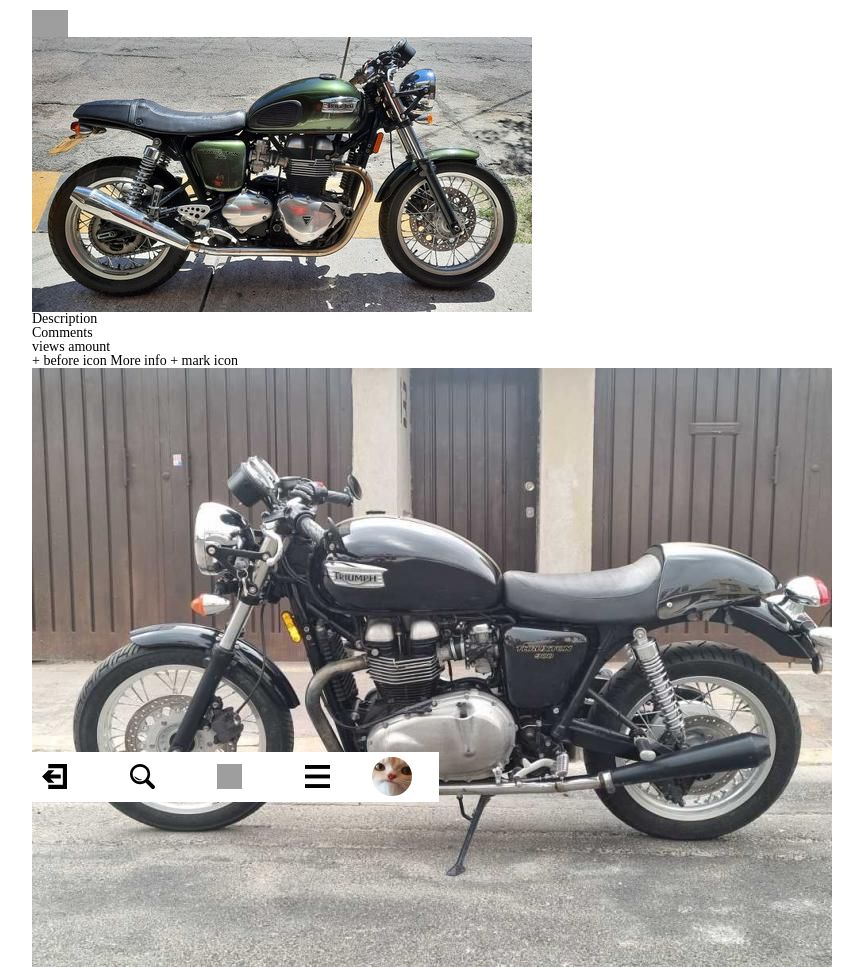
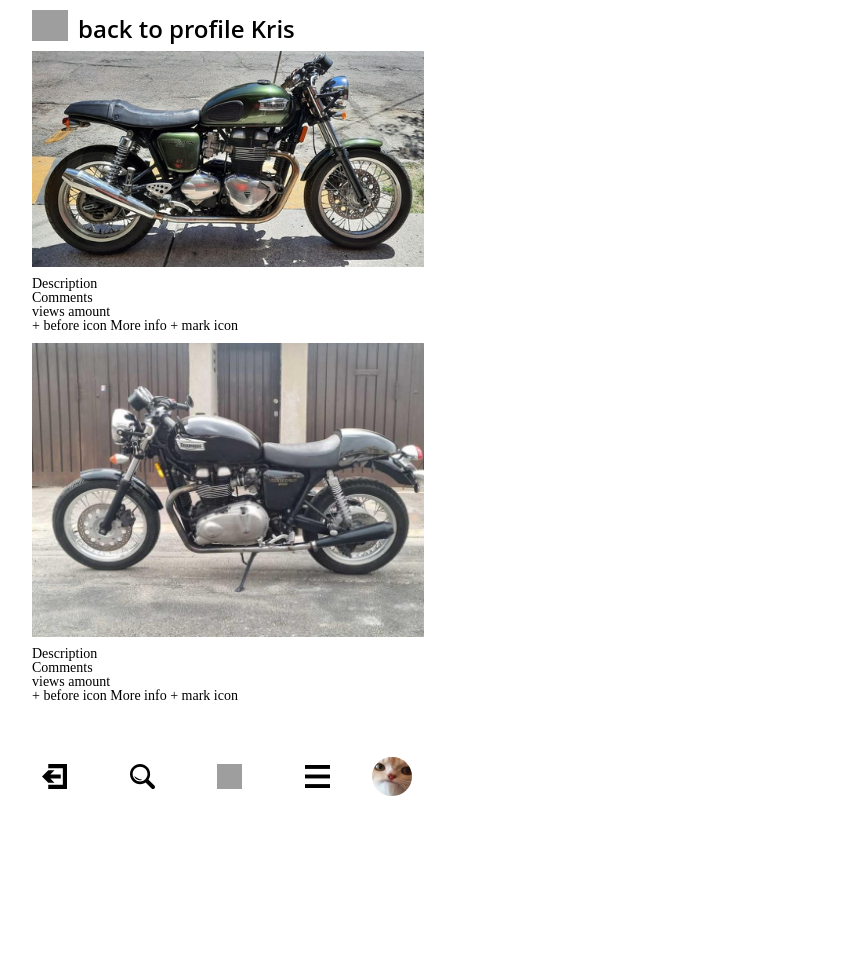
Before and after one commit to SmetankinSergei/course_work_3, a Flask app: a page that uses templates/user/user_posts.html in a window 1280 px wide. Shown: the top 967 px of the page, without its empty margins (412-1275 px from the left). After the commit the page ends 796 px from the top, so only its background shows below. Run offline with Flask 3, Linux system fonts and the light colour scheme; data comes from the database, SQL or seed files in the repository; grey boxes are pictures that could not be loaded.

Commit message:
add user posts css, add authorization html and css

```diff
--- a/routes.py
+++ b/routes.py
@@ -12,7 +12,7 @@ from post import Post
 def start():
     # new_post = Post(load_image(), 'new photo', 'new post and photo')
     # send_post('Alina', new_post)
-    return render_template('common/news_line.html')
+    return render_template('common/authorization.html')
 
 
 @app.route('/create_account')
--- a/static/css/base.css
+++ b/static/css/base.css
@@ -6,3 +6,7 @@ body, footer {
 body {
     padding: 10px;
 }
+
+a:link, a:active, a:visited {
+    color: #000000;
+}
--- a/static/css/profile.css
+++ b/static/css/profile.css
@@ -17,10 +17,6 @@ body {
 .info_link {
     margin-top: 10px;
     text-align: center;
-}
-
-a:link, a:active, a:visited {
-    color: #000000;
 }
 
 .amount {
--- /dev/null
+++ b/static/css/user_posts.css
@@ -0,0 +1,25 @@
+ .post {
+    margin-top: 10px;
+ }
+
+ .post_img {
+    margin: 0, 10px, 0, 10px;
+    padding-bottom: 10px;
+    width: 100%;
+}
+
+.back_to_profile {
+    display: flex;
+    justify-content: space-right;
+    font-size: 24px;
+	font-weight: 600;
+	font-family: "Open Sans", sans-serif;
+}
+
+.back_to_profile img {
+    margin-right: 10px;
+}
+
+.back_to_profile p {
+    margin-top: 7px;
+}
--- a/templates/user/user_posts.html
+++ b/templates/user/user_posts.html
@@ -1,10 +1,17 @@
 {% extends 'authorized_base.html' %}
 
 {% block body %}
+<link rel="stylesheet" href="{{ url_for('static', filename='css/user_posts.css') }}">
+
+<a class="back_to_profile" href="/profile/{{ username }}">
     <img src="{{ url_for('static', filename='img/back_arrow.svg') }}" alt="post.alt" width="36"/>
+    <p>back to profile {{ username }}</p>
+</a>
+
 {% if posts != 0 %}
     {% for post in posts %}
-    <img src="{{ url_for('static', filename=post['img']) }}" alt="post.alt"/>
+    <div class="post">
+        <img class="post_img" src="{{ url_for('static', filename=post['img']) }}" alt="post.alt"/>
         <div>
             <p>Description</p>
             <div>
@@ -14,6 +21,7 @@
                 <hr>
             </div>
         </div>
+    </div>
     {% endfor %}
 {% endif %}
 {% endblock %}
```
Also changed, not shown: static/css/authorization.css (added, +30 -0 lines), templates/common/authorization.html (+14 -0 lines), static/simple_server/img/1.jpg, static/simple_server/img/2.jpg, static/simple_server/img/3.png (deleted). Lines whose indentation alone changed are shown as unchanged.
